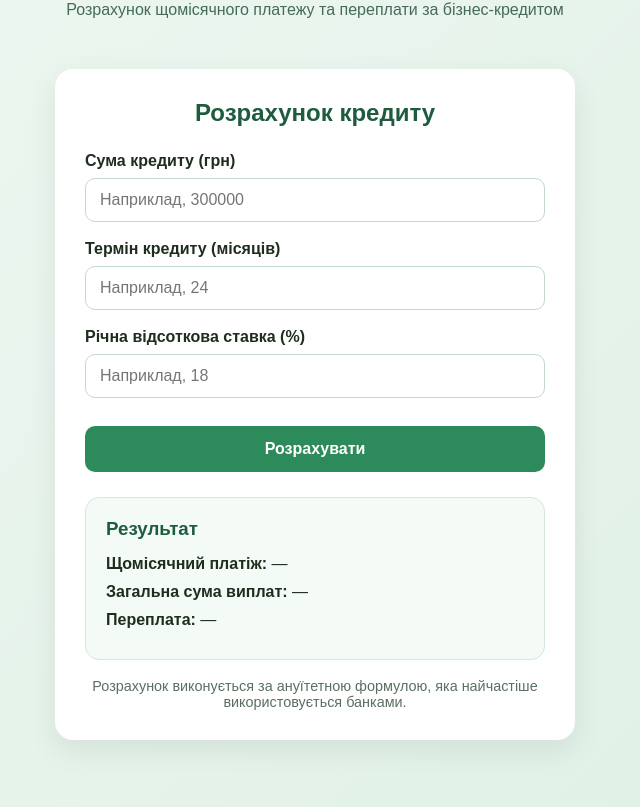
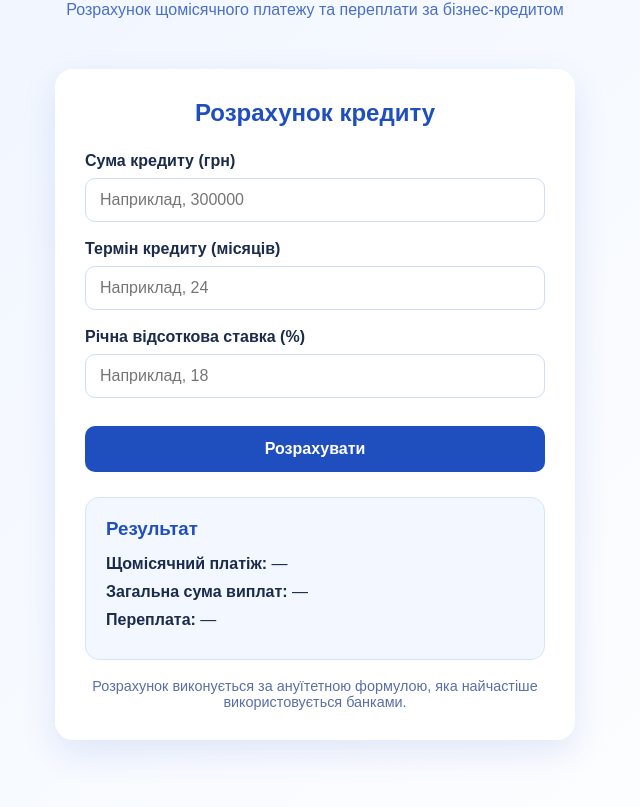
Before and after one commit to VikaHnes/calculator, a plain HTML site: page index.html in a window 1280 px wide. Shown: the part 99-906 px from the top of the page, without its empty margins (325-965 px from the left). Drawn offline with Linux system fonts and the light colour scheme.

Commit message:
Update styles for body, buttons, and result box

```diff
--- a/style.css
+++ b/style.css
@@ -6,8 +6,8 @@
 
 body {
   font-family: Arial, sans-serif;
-  background: linear-gradient(135deg, #eef7f1, #dff0e6);
-  color: #1f2d1f;
+  background: linear-gradient(135deg, #eef4ff, #ffffff);
+  color: #1a2b4c;
   min-height: 100vh;
 }
 
@@ -24,13 +24,13 @@ body {
 
 .header h1 {
   font-size: 2.2rem;
-  color: #1f5c3f;
+  color: #1f4fbf;
   margin-bottom: 10px;
 }
 
 .header p {
   font-size: 1rem;
-  color: #466b56;
+  color: #4a6fc7;
 }
 
 .main-content {
@@ -46,13 +46,13 @@ body {
   max-width: 520px;
   padding: 30px;
   border-radius: 18px;
-  box-shadow: 0 10px 30px rgba(0, 0, 0, 0.08);
+  box-shadow: 0 12px 35px rgba(31, 79, 191, 0.12);
 }
 
 .calculator-card h2 {
   text-align: center;
   margin-bottom: 25px;
-  color: #1f5c3f;
+  color: #1f4fbf;
 }
 
 .form-group {
@@ -68,7 +68,7 @@ label {
 input {
   width: 100%;
   padding: 12px 14px;
-  border: 1px solid #bfd8c7;
+  border: 1px solid #cddcff;
   border-radius: 10px;
   font-size: 1rem;
   outline: none;
@@ -76,14 +76,14 @@ input {
 }
 
 input:focus {
-  border-color: #2d8a5a;
-  box-shadow: 0 0 0 3px rgba(45, 138, 90, 0.12);
+  border-color: #1f4fbf;
+  box-shadow: 0 0 0 3px rgba(31, 79, 191, 0.15);
 }
 
 button {
   width: 100%;
   padding: 14px;
-  background-color: #2d8a5a;
+  background-color: #1f4fbf;
   color: white;
   border: none;
   border-radius: 10px;
@@ -95,20 +95,20 @@ button {
 }
 
 button:hover {
-  background-color: #236c46;
+  background-color: #163d96;
 }
 
 .result-box {
   margin-top: 25px;
   padding: 20px;
-  background-color: #f4fbf6;
-  border: 1px solid #d2e8d8;
+  background-color: #f3f7ff;
+  border: 1px solid #d8e4ff;
   border-radius: 14px;
 }
 
 .result-box h3 {
   margin-bottom: 15px;
-  color: #1f5c3f;
+  color: #1f4fbf;
 }
 
 .result-box p {
@@ -119,14 +119,14 @@ button:hover {
 .note {
   margin-top: 18px;
   font-size: 0.9rem;
-  color: #5b6f60;
+  color: #5a6fa6;
   text-align: center;
 }
 
 .footer {
   text-align: center;
   padding: 20px 0 30px;
-  color: #4f6657;
+  color: #4a6fc7;
   font-size: 0.95rem;
 }
 
```
